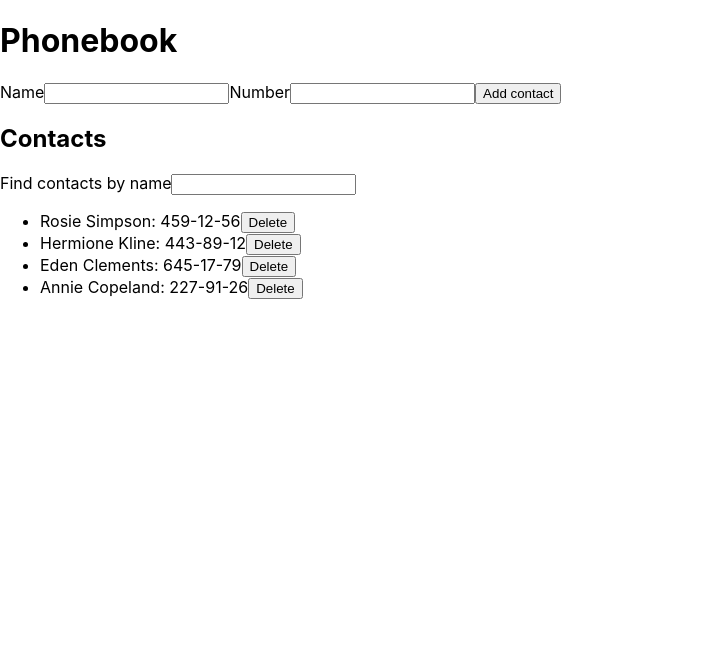
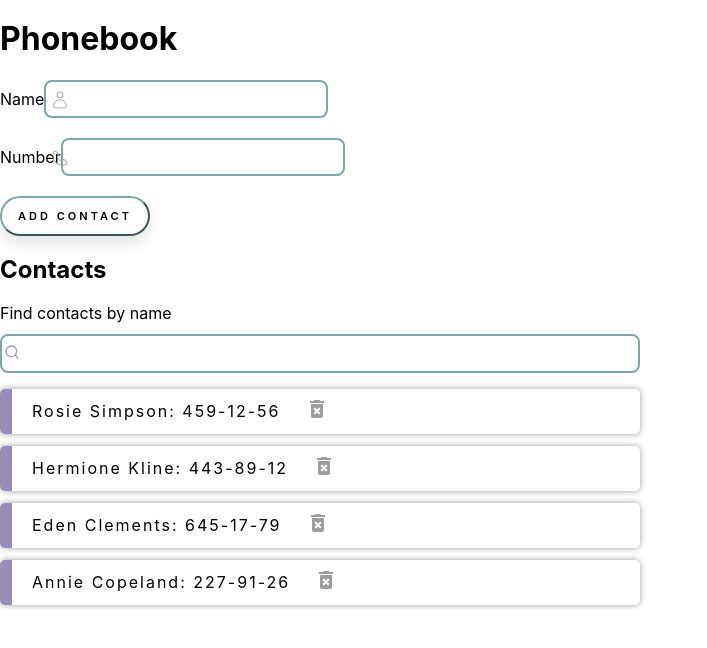
Before and after one commit to Valeriia-Trytiak/goit-react-hw-02-phonebook, a React (Create React App) app: page / in a window 1280 px wide. Shown: the top 648 px of the page, without its empty margins (0-707 px from the left). Built offline with nearby package versions, Linux system fonts and the light colour scheme.

Commit message:
update taack-2

```diff
--- a/package.json
+++ b/package.json
@@ -8,10 +8,13 @@
     "@testing-library/react": "^12.1.4",
     "@testing-library/user-event": "^13.5.0",
     "formik": "^2.4.5",
+    "modern-normalize": "^2.0.0",
     "nanoid": "^5.0.1",
     "react": "^18.1.0",
     "react-dom": "^18.1.0",
+    "react-icons": "^4.11.0",
     "react-scripts": "5.0.1",
+    "styled-components": "^6.0.8",
     "web-vitals": "^2.1.3",
     "yup": "^1.3.2"
   },
--- a/src/components/App.jsx
+++ b/src/components/App.jsx
@@ -37,8 +37,12 @@ uppdateFilter = (searchName)=> {
   }));
 }
 
-searchContactToList = ()=> {
 
+//Видаляю контакт
+deleteContact = (contactId)=> {
+this.setState(prevState => ({
+  contacts: prevState.contacts.filter(contact => contact.id !== contactId)
+}))
 }
 
   render() {
@@ -52,7 +56,7 @@ searchContactToList = ()=> {
    <ContactForm onUpdateContactList={this.addNewContact} />
    <h2>Contacts</h2>
    <Filter onSearchContact={this.uppdateFilter} filterName ={filter} />
-  <ContactList items= {visibleContacts} />
+  <ContactList users= {visibleContacts} onDeleteContact={this.deleteContact} />
     </div>
   }
 };
--- a/src/components/ContactForm/ContactForm.jsx
+++ b/src/components/ContactForm/ContactForm.jsx
@@ -1,6 +1,8 @@
 import { Component } from "react";
-import { Formik, Form, Field, ErrorMessage  } from 'formik';
+import { Formik } from 'formik';
 import * as Yup from 'yup';
+import { StyledForm, Error, StyledInput, StyledLabel, AddContactButton  } from "./ContactForm.styled"
+import { CiUser, CiPhone } from 'react-icons/ci';
 
 const ContactShema = Yup.object().shape({
     name: Yup.string()
@@ -31,17 +33,19 @@ export class ContactForm extends Component {
 
         validationSchema={ContactShema}
       >
-        <Form>
-          <label>Name
-          <Field name="name" type="text" />
-          <ErrorMessage name="name" />
-          </label>
-          <label>Number
-            <Field name="number" type="tel" />
-            <ErrorMessage name="number" />
-          </label>
-          <button type="submit">Add contact</button>
-        </Form>
+        <StyledForm>
+          <StyledLabel>Name
+            <CiUser size="20px" />
+          <StyledInput name="name" type="text" />
+          <Error name="name" component="span" />
+          </StyledLabel>
+          <StyledLabel>Number
+          <CiPhone size="20px" />
+            <StyledInput name="number" type="tel" />
+            <Error name="number" component="span" />
+          </StyledLabel>
+          <AddContactButton type="submit">Add contact</AddContactButton>
+        </StyledForm>
       </Formik>
     }
 }
--- /dev/null
+++ b/src/components/ContactForm/ContactForm.styled.js
@@ -0,0 +1,67 @@
+import styled from 'styled-components';
+import { Form, ErrorMessage, Field } from 'formik';
+
+export const StyledForm = styled(Form)`
+  display: flex;
+  flex-direction: column;
+  gap: ${p => p.theme.spacing(5)};
+  max-width: 50%;
+`;
+
+export const Error = styled(ErrorMessage)`
+  color: ${p => p.theme.colors.error};
+  font-size: 14px;
+`;
+
+export const StyledInput = styled(Field)`
+  font-size: 16px;
+  padding: ${p => p.theme.spacing(2)} ${p => p.theme.spacing(1)}
+    ${p => p.theme.spacing(2)} ${p => p.theme.spacing(7)};
+  border: 2px solid ${p => p.theme.colors.accent};
+  outline: none;
+  border-radius: ${p => p.theme.spacing(2)};
+  transition: background-color 0.2s;
+
+  &:focus,
+  :hover {
+    background-color: ${p => p.theme.colors.bgInput};
+  }
+`;
+
+export const StyledLabel = styled.label`
+  position: relative;
+
+  svg {
+    position: absolute;
+    top: 10px;
+    left: 50px;
+    color: ${p => p.theme.colors.grey};
+  }
+`;
+
+export const AddContactButton = styled.button`
+  text-decoration: none;
+  display: inline-block;
+  width: 150px;
+  height: 40px;
+  border-radius: ${p => p.theme.spacing(5)};
+  font-family: inherit;
+  font-size: 11px;
+  text-transform: uppercase;
+  text-align: center;
+  letter-spacing: 3px;
+  font-weight: 600;
+  border-color: ${p => p.theme.colors.accent};
+  background: transparent;
+  box-shadow: 0 8px 15px rgba(0, 0, 0, 0.1);
+  transition: 0.3s;
+  cursor: pointer;
+
+  &:focus,
+  &:hover {
+    background-color: ${p => p.theme.colors.accent};
+    box-shadow: 0 15px 20px rgba(0, 128, 128, 0.4);
+    color: white;
+    transform: translateY(-7px);
+  }
+`;
--- a/src/components/ContactList/ContactList.jsx
+++ b/src/components/ContactList/ContactList.jsx
@@ -1,14 +1,15 @@
-export const ContactList = ({ items })=> {
-    return <ul>
-            {items.map((contact) => (
-              <li key={contact.id}>
-                <span>{contact.name}: {contact.number}</span>
-                <button type="button">Delete</button>
-              </li>
+import { MdDeleteForever } from 'react-icons/md';
+
+import { getRandomHexColor } from '../utilits/RandomColor';
+import { List, ContactItem, User, DeleteContact } from "./ContactList.styled";
+
+export const ContactList = ({ users, onDeleteContact })=> {
+    return <List>
+            {users.map((user) => (
+              <ContactItem key={user.id}>
+                <User>{user.name}: {user.number}</User>
+                <DeleteContact type="button" onClick={()=> {onDeleteContact(user.id)}}><MdDeleteForever size={"24px"} /></DeleteContact>
+              </ContactItem>
             ))}
-          </ul>
-
-
-
-
+          </List>
 }
--- /dev/null
+++ b/src/components/ContactList/ContactList.styled.js
@@ -0,0 +1,55 @@
+import styled from 'styled-components';
+import { getRandomHexColor } from '../utilits/RandomColor';
+
+export const List = styled.ul`
+  width: 50%;
+`;
+
+export const ContactItem = styled.li`
+  display: flex;
+  gap: ${p => p.theme.spacing(6)};
+  align-items: center;
+  width: 100%;
+  padding: ${p => p.theme.spacing(2)} ${p => p.theme.spacing(5)};
+  margin-bottom: ${p => p.theme.spacing(3)};
+  border-radius: 5px;
+  border-left: ${p => p.theme.spacing(3)} solid ${getRandomHexColor()};
+  box-shadow: 2px -2px 5px 0 rgba(0, 0, 0, 0.1),
+    -2px -2px 5px 0 rgba(0, 0, 0, 0.1), 2px 2px 5px 0 rgba(0, 0, 0, 0.1),
+    -2px 2px 5px 0 rgba(0, 0, 0, 0.1);
+  font-size: 20px;
+  letter-spacing: 2px;
+  transition: 0.3s all linear;
+
+  &:hover {
+    border-left: 10px solid transparent;
+  }
+`;
+
+export const User = styled.span`
+  font-size: 16px;
+`;
+
+export const DeleteContact = styled.button`
+  display: inline-block;
+  text-decoration: none;
+  outline: none;
+  border: none;
+  padding: 0;
+  background-color: transparent;
+  cursor: pointer;
+
+  & :hover,
+  & :focus {
+    box-shadow: 0 1px 2px 0 rgb(26 115 232 / 45%),
+      0 1px 3px 1px rgb(26 115 232 / 30%);
+  }
+  > svg {
+    color: ${p => p.theme.colors.grey};
+  }
+
+  &:hover > svg,
+  &:focus > svg {
+    color: ${p => p.theme.colors.accent};
+  }
+`;
--- a/src/components/Filter/Filter.jsx
+++ b/src/components/Filter/Filter.jsx
@@ -1,5 +1,12 @@
+import { FiSearch } from 'react-icons/fi';
+import { Container, SearchField } from "./Filter.styled"
+
+
+
 export const Filter = ({ onSearchContact, filterName }) =>{
-    return <label>Find contacts by name
-        <input value={filterName} type="text" onChange={(e) => onSearchContact(e.target.value)}></input>
-    </label>
+    return <Container>
+        <label htmlFor="filter-input">Find contacts by name</label>
+        <SearchField value={filterName} type="text" onChange={(e) => onSearchContact(e.target.value)} id="filter-input"></SearchField>
+        <FiSearch />
+    </Container>
 }
--- /dev/null
+++ b/src/components/Filter/Filter.styled.js
@@ -0,0 +1,38 @@
+import styled from 'styled-components';
+
+export const Container = styled.div`
+  position: relative;
+  display: flex;
+  flex-direction: column;
+  gap: ${p => p.theme.spacing(3)};
+  width: 50%;
+  margin-bottom: ${p => p.theme.spacing(4)};
+`;
+
+export const SearchField = styled.input`
+  position: relative;
+  font-size: 16px;
+  padding: ${p => p.theme.spacing(2)} ${p => p.theme.spacing(1)}
+    ${p => p.theme.spacing(2)} ${p => p.theme.spacing(5)};
+  border: 2px solid ${p => p.theme.colors.accent};
+  outline: none;
+  color: ${p => p.theme.colors.grey};
+  border-radius: ${p => p.theme.spacing(2)};
+  transition: background-color 0.2s;
+
+  + svg {
+    position: absolute;
+    top: 40px;
+    left: 4px;
+    color: ${p => p.theme.colors.grey};
+  }
+
+  &:focus,
+  :hover {
+    background-color: ${p => p.theme.colors.bgInput};
+  }
+
+  &:focus + svg {
+    color: ${p => p.theme.colors.accent};
+  }
+`;
--- a/src/index.css
+++ b/src/components/GlobalStyle.js
@@ -1,6 +1,8 @@
-@import-normalize; /* bring in normalize.css styles */
+import { createGlobalStyle } from 'styled-components';
+import 'modern-normalize';
 
-body {
+export const GlobalStyle = createGlobalStyle`
+  body {
   margin: 0;
   font-family: -apple-system, BlinkMacSystemFont, 'Segoe UI', 'Roboto', 'Oxygen',
     'Ubuntu', 'Cantarell', 'Fira Sans', 'Droid Sans', 'Helvetica Neue',
@@ -13,3 +15,10 @@ code {
   font-family: source-code-pro, Menlo, Monaco, Consolas, 'Courier New',
     monospace;
 }
+
+ul {
+list-style: none;
+padding: 0;
+margin: 0;
+}
+`;
--- /dev/null
+++ b/src/components/utilits/RandomColor.js
@@ -0,0 +1,5 @@
+export function getRandomHexColor() {
+  return `#${Math.floor(Math.random() * 16777215)
+    .toString(16)
+    .padStart(6, 0)}`;
+}
--- a/src/index.js
+++ b/src/index.js
@@ -1,10 +1,25 @@
 import React from 'react';
 import ReactDOM from 'react-dom/client';
 import { App } from 'components/App';
-import './index.css';
+
+import { ThemeProvider } from 'styled-components';
+import { GlobalStyle } from 'components/GlobalStyle';
+
+const theme = {
+  colors: {
+    accent: '#7ba7ab',
+    grey: '#9e9c9c',
+    error: '#dc143c',
+    bgInput: '#f9f0da',
+  },
+  spacing: value => `${value * 4}px`,
+};
 
 ReactDOM.createRoot(document.getElementById('root')).render(
   <React.StrictMode>
-    <App />
+    <ThemeProvider theme={theme}>
+      <App />
+      <GlobalStyle />
+    </ThemeProvider>
   </React.StrictMode>
 );
```
Also changed, not shown: 1 other file (tests, documents, lock files or other folders).
